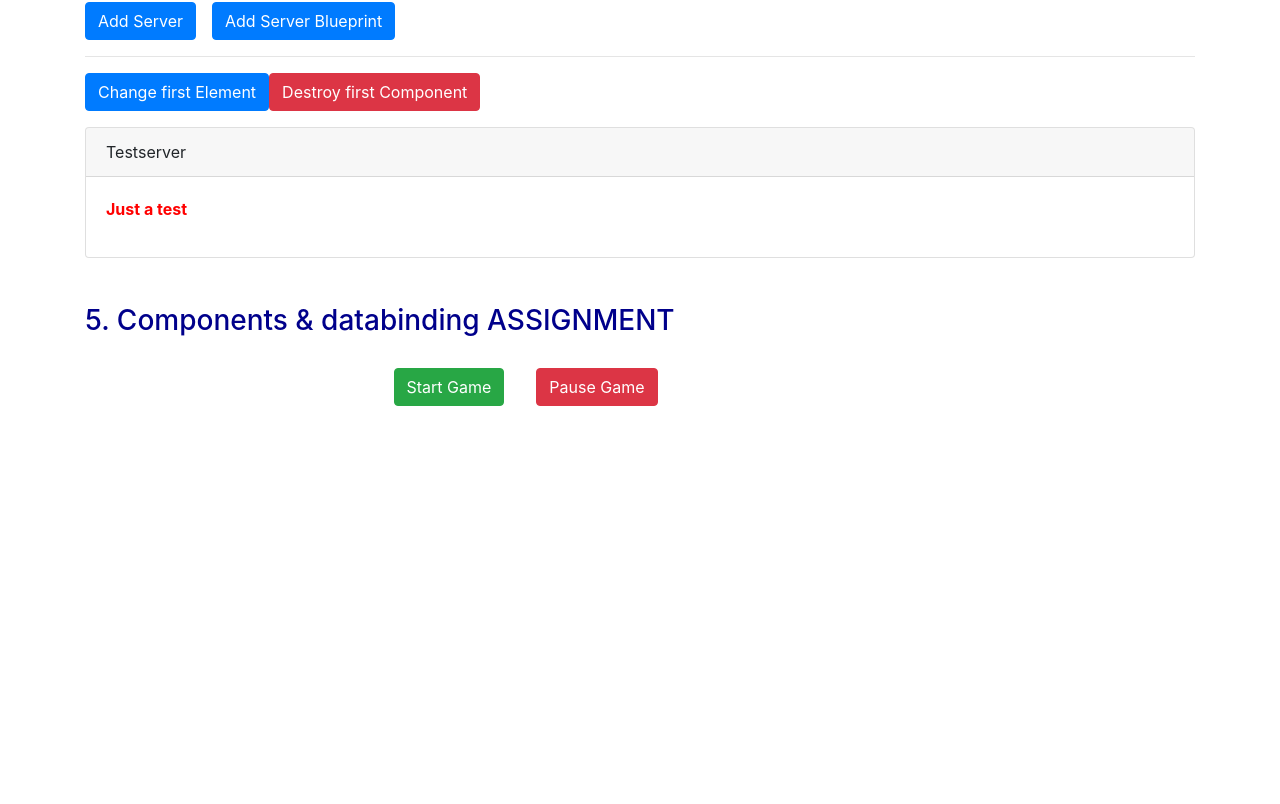
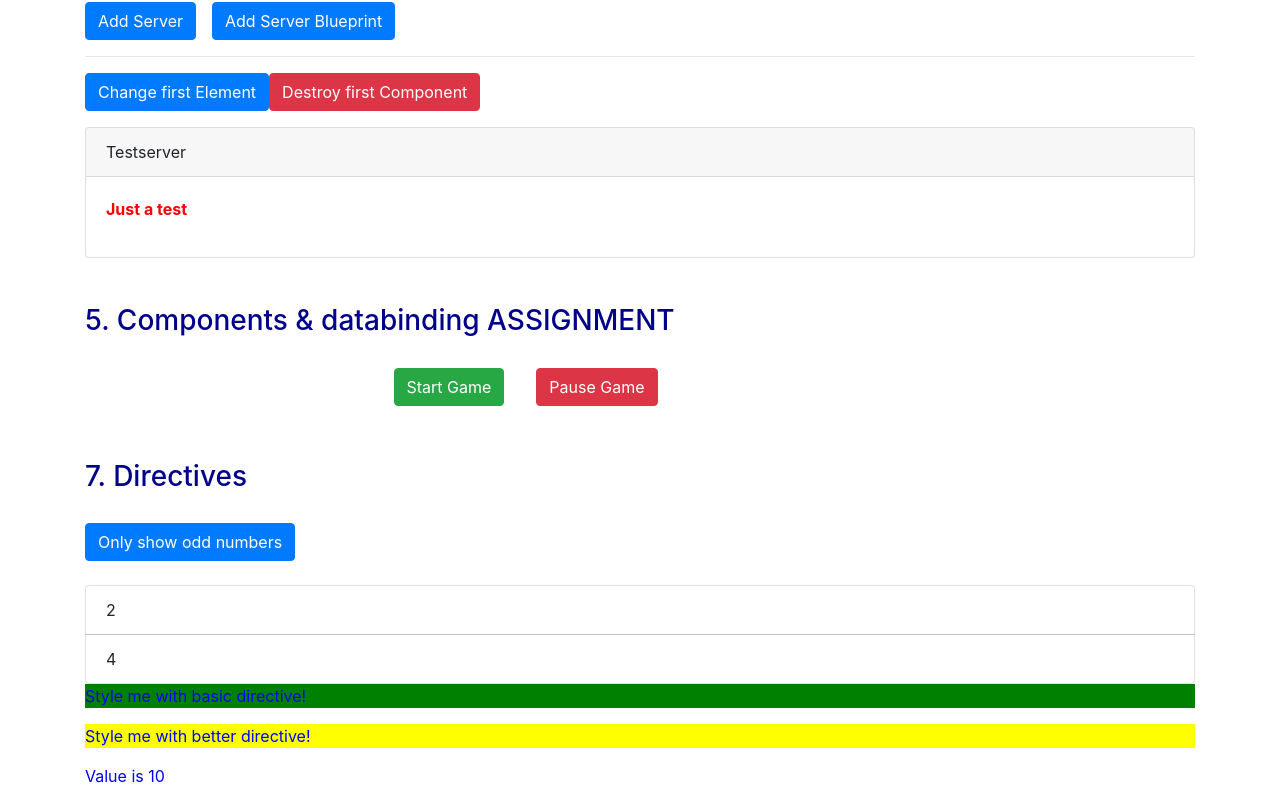
Before and after one commit to juanjotorres90/My-first-Angular-app, an Angular app: page / in a window 1280 px wide. Shown: the part 1271-2075 px from the top of the page. Before the commit the page ends 1701 px from the top, so only its background shows below. Built offline with nearby package versions, Linux system fonts and the light colour scheme.

Commit message:
Day 6 - Directives

```diff
--- a/src/app/app.component.css
+++ b/src/app/app.component.css
@@ -9,3 +9,7 @@ h3 {
 p {
   color: blue;
 }
+
+.odd {
+  color: red;
+}
--- a/src/app/app.component.html
+++ b/src/app/app.component.html
@@ -31,7 +31,7 @@
 
 
 <div class="container">
-  <h3>5. Components & databinding Deep dive </h3>
+  <h3>5. Components & databinding</h3>
 </div>
 <div class="container">
   <app-cockpit (serverCreated)="onServerAdded($event)" (bpCreated)="onBlueprintAdded($event)"></app-cockpit>
@@ -66,11 +66,80 @@
   </div>
   <div class="row">
 
-      <div class="col-6">
-    <app-odd *ngFor="let oddNumber of oddNumbers" [number]="oddNumber"></app-odd>
+    <div class="col-6">
+      <app-odd *ngFor="let oddNumber of oddNumbers" [number]="oddNumber"></app-odd>
+    </div>
+    <div class="col-6">
+      <app-even *ngFor="let evenNumber of evenNumbers" [number]="evenNumber"></app-even>
+    </div>
+  </div>
+</div>
+
+<div class="container">
+  <h3>7. Directives </h3>
+</div>
+
+<div class="container">
+  <div class="row">
+    <div class="col-12">
+      <button class="btn btn-primary" (click)="onlyOdd = !onlyOdd">Only show odd numbers</button>
+      <br><br>
+      <ul class="list-group">
+        <div *ngIf="onlyOdd">
+          <li class="list-group-item" [ngClass]="{odd: odd % 2 !==0}"
+            [ngStyle]="{'backgroundColor': odd % 2 !==0 ? 'yellow' : 'transparent'}" *ngFor="let odd of oddNumbers7">
+            {{ odd }}
+          </li>
+        </div>
+        <!-- <div *ngIf="!onlyOdd">
+        <li
+        class="list-group-item"
+        [ngClass]="{odd: even % 2 !==0}"
+        [ngStyle]="{'backgroundColor': even % 2 !==0 ? 'yellow' : 'transparent'}"
+        *ngFor="let even of evenNumbers7">{{ even }}
+      </li>
+
+     </div>
+     <ng-template [ngIf]="!onlyOdd">
+      <div>
+        <li
+        class="list-group-item"
+        [ngClass]="{odd: even % 2 !==0}"
+        [ngStyle]="{'backgroundColor': even % 2 !==0 ? 'yellow' : 'transparent'}"
+        *ngFor="let even of evenNumbers7">{{ even }}
+      </li>
+
+     </div>
+         </ng-template>
+
+    -->
+
+        <div *appUnless="onlyOdd">
+          <li class="list-group-item" [ngClass]="{odd: even % 2 !==0}"
+            [ngStyle]="{'backgroundColor': even % 2 !==0 ? 'yellow' : 'transparent'}" *ngFor="let even of evenNumbers7">
+            {{ even }}
+          </li>
+
+        </div>
+
+
+
+
+      </ul>
+      <p appBasicHighlight>Style me with basic directive!</p>
+      <p [appBetterHighlight]="'red'" defaultColor="yellow">Style me with better directive!</p>
+
+      <ng-template [ngIf]="onlyOdd">
+        <p>Only odd</p>
+      </ng-template>
+
+
+      <div [ngSwitch]="value">
+        <p *ngSwitchCase="5">Value is 5</p>
+        <p *ngSwitchCase="10">Value is 10</p>
+        <p *ngSwitchCase="100">Value is 100</p>
+        <p *ngSwitchDefault>Value is Default</p>
       </div>
-      <div class="col-6">
-          <app-even *ngFor="let evenNumber of evenNumbers" [number]="evenNumber"></app-even>
-            </div>
     </div>
+  </div>
 </div>
--- a/src/app/app.component.ts
+++ b/src/app/app.component.ts
@@ -22,6 +22,15 @@ export class AppComponent {
 
 
   serverElements = [{type: 'server', name: 'Testserver', content: 'Just a test'}];
+
+
+  // 7.Directives
+  numbers = [1, 2, 3, 4, 5];
+  oddNumbers7 = [1, 3, 5];
+  evenNumbers7 = [2, 4];
+  onlyOdd = false;
+  value = 10;
+
 
   onServerAdded(serverData: {serverName: string, serverContent: string}) {
     this.serverElements.push({
--- /dev/null
+++ b/src/app/basic-highlight/basic-highlight.directive.ts
@@ -0,0 +1,12 @@
+import { Directive, ElementRef, OnInit } from '@angular/core';
+
+@Directive({
+    selector: '[appBasicHighlight]'
+})
+export class BasicHighlightDirective implements OnInit {
+    constructor(private elementRef: ElementRef) {
+    }
+    ngOnInit() {
+        this.elementRef.nativeElement.style.backgroundColor = 'green';
+    }
+}
--- /dev/null
+++ b/src/app/better-highlight/better-highlight.directive.ts
@@ -0,0 +1,28 @@
+import { Directive, Renderer2, OnInit, ElementRef, HostListener, HostBinding, Input } from '@angular/core';
+
+@Directive({
+  selector: '[appBetterHighlight]'
+})
+export class BetterHighlightDirective implements OnInit {
+  @Input() defaultColor: string = 'transparent';
+  @Input('appBetterHighlight') highlightColor: string = 'lightblue';
+
+  @HostBinding('style.backgroundColor') backgroundColor: string;
+
+  constructor(private elRef: ElementRef, private renderer: Renderer2) { }
+
+  ngOnInit() {
+    // this.renderer.setStyle(this.elRef.nativeElement, 'background-color', 'lightblue');
+    this.backgroundColor = this.defaultColor;
+  }
+
+  @HostListener('mouseenter') mouseover(eventData: Event) {
+    // this.renderer.setStyle(this.elRef.nativeElement, 'background-color', 'lightblue');
+    this.backgroundColor = this.highlightColor;
+  }
+
+  @HostListener('mouseleave') mouseleave(eventData: Event) {
+    // this.renderer.setStyle(this.elRef.nativeElement, 'background-color', 'transparent');
+    this.backgroundColor = this.defaultColor;
+  }
+}
--- /dev/null
+++ b/src/app/unless.directive.ts
@@ -0,0 +1,17 @@
+import { Directive, Input, TemplateRef, ViewContainerRef } from '@angular/core';
+
+@Directive({
+  selector: '[appUnless]'
+})
+export class UnlessDirective {
+  @Input() set appUnless(condition: boolean) {
+    if (!condition) {
+      this.vcRef.createEmbeddedView(this.templateRef);
+    } else {
+      this.vcRef.clear();
+    }
+  }
+
+  constructor(private templateRef: TemplateRef<any>, private vcRef: ViewContainerRef) { }
+
+}
```
Also changed, not shown: src/app/app.module.ts (+7 -1 lines). Lines whose indentation alone changed are shown as unchanged.
